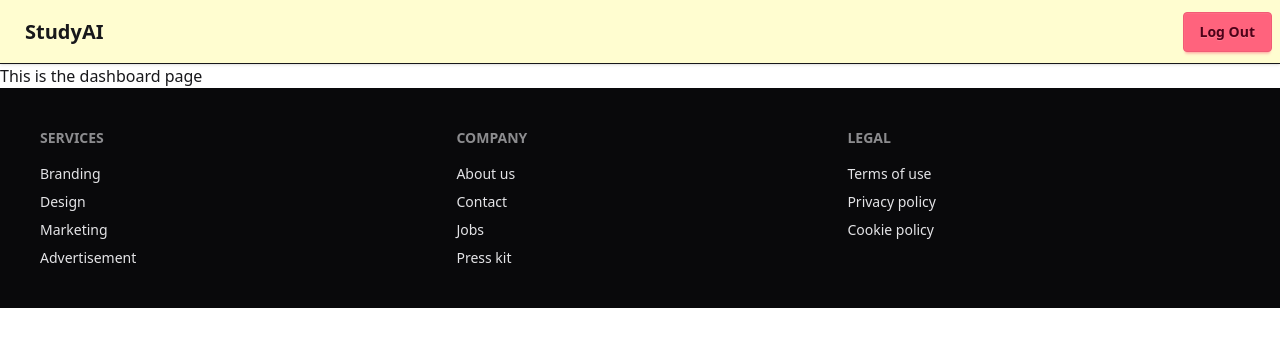
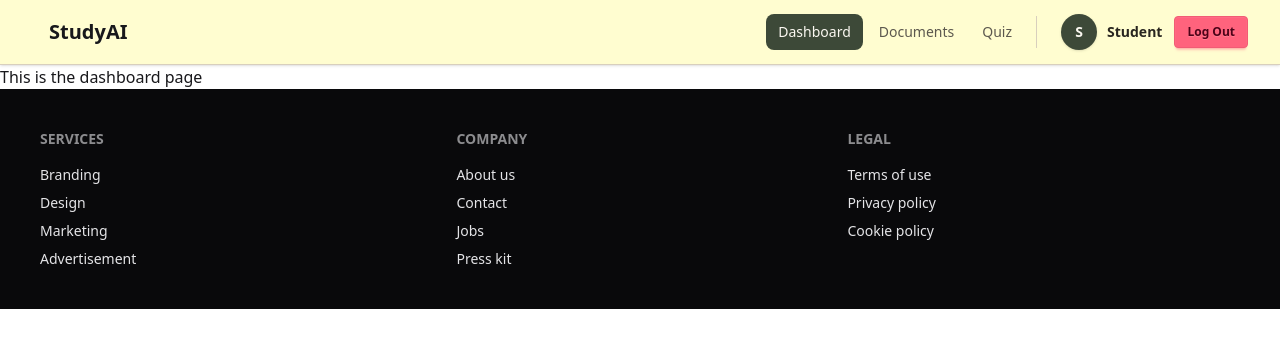
Before and after one commit to hubertDgomes/studyai_client, a Next.js app: page /dashboard in a window 1280 px wide. Shown: the top 348 px of the page. Built offline with nearby package versions, Linux system fonts and the light colour scheme; no server answers.

Commit message:
feat: enhance Header component with user initials and improved navigation

```diff
--- a/components/layout/Header.tsx
+++ b/components/layout/Header.tsx
@@ -1,36 +1,80 @@
 "use client";
 import React, { useState } from "react";
-import Container from "../Container";
+import Link from "next/link";
+import { usePathname } from "next/navigation";
 import useAuth from "@/hooks/useAuth";
 
 const Header = () => {
-  const { user, loading, handleLogout } = useAuth();
+  const { user, handleLogout } = useAuth();
+  const pathname = usePathname();
   const [error, setError] = useState("");
+  const userName = user?.name?.trim() || "Student";
+  const userInitial = userName.charAt(0).toUpperCase();
   const handlelogout = async () => {
     try {
-      const res = await handleLogout();
-      window.location.reload()
-    } catch (err: any) {
-      const message = err.response?.data?.message || "Logout failed";
+      await handleLogout();
+      window.location.reload();
+    } catch (err: unknown) {
+      const message = err instanceof Error ? err.message : "Logout failed";
       setError(message);
     }
   };
+
+  const navigation = [
+    { label: "Dashboard", href: "/dashboard" },
+    { label: "Documents", href: "/documents" },
+    { label: "Quiz", href: "/quiz" },
+  ];
+
   return (
-    <>
-      <div className="navbar shadow-sm bg-[#FFFDD0] border-b-1">
+    <header className="border-b border-[#d8cfbd] bg-[#FFFDD0] shadow-sm">
+      <div className="navbar mx-auto max-w-7xl px-4 sm:px-6 lg:px-8">
         <div className="flex-1">
-          <a className="btn btn-ghost text-xl">StudyAI</a>
+          <Link href="/dashboard" className="btn btn-ghost text-xl">
+            StudyAI
+          </Link>
         </div>
-        <div className="flex items-center gap-2">
-          <p>{user?.name}</p>
+
+        <nav aria-label="Main navigation" className="flex items-center gap-1">
+          {navigation.map((item) => {
+            const isActive = pathname === item.href || pathname.startsWith(`${item.href}/`);
+
+            return (
+              <Link
+                key={item.href}
+                href={item.href}
+                className={`rounded-lg px-3 py-2 text-sm font-medium transition-colors ${
+                  isActive
+                    ? "bg-[#3d4938] text-[#fbf8f1]"
+                    : "text-[#5c584e] hover:bg-[#e9e5d4] hover:text-[#28251f]"
+                }`}
+              >
+                {item.label}
+              </Link>
+            );
+          })}
+        </nav>
+
+        <div aria-hidden="true" className="mx-3 hidden h-8 w-px bg-[#d8cfbd] sm:block" />
+
+        <div className="ml-3 flex items-center gap-3">
+          <div className="hidden items-center gap-2.5 sm:flex">
+            <span className="flex h-9 w-9 items-center justify-center rounded-full bg-[#3d4938] text-sm font-semibold text-[#fbf8f1] shadow-sm">
+              {userInitial}
+            </span>
+            <p className="max-w-32 truncate text-sm font-semibold text-[#28251f]" title={userName}>
+              {userName}
+            </p>
+          </div>
           <div className="dropdown dropdown-end">
-            <button onClick={handlelogout} className="btn btn-error">
+            <button onClick={handlelogout} className="btn btn-error btn-sm">
               Log Out
             </button>
           </div>
         </div>
       </div>
-    </>
+      {error && <p className="px-4 pb-2 text-right text-sm text-red-700 sm:px-6 lg:px-8">{error}</p>}
+    </header>
   );
 };
 
```
